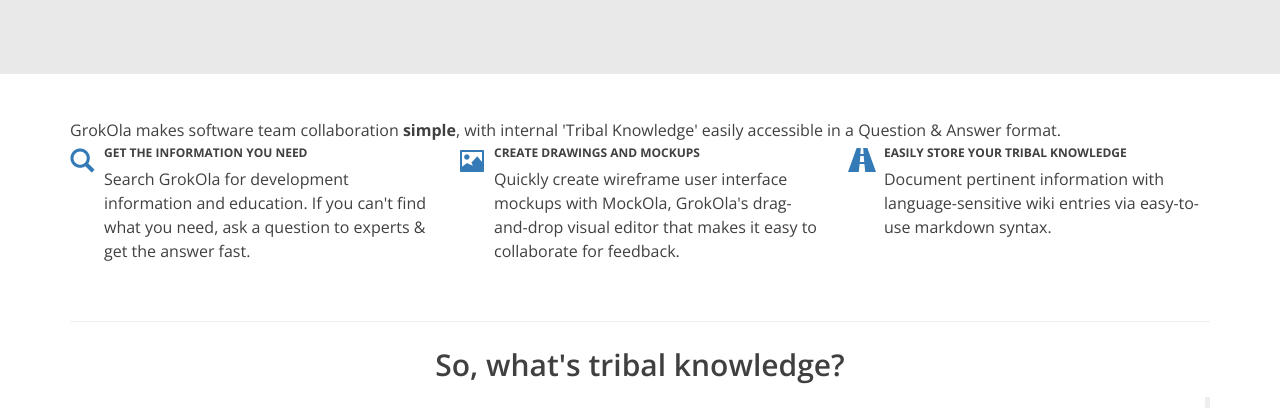
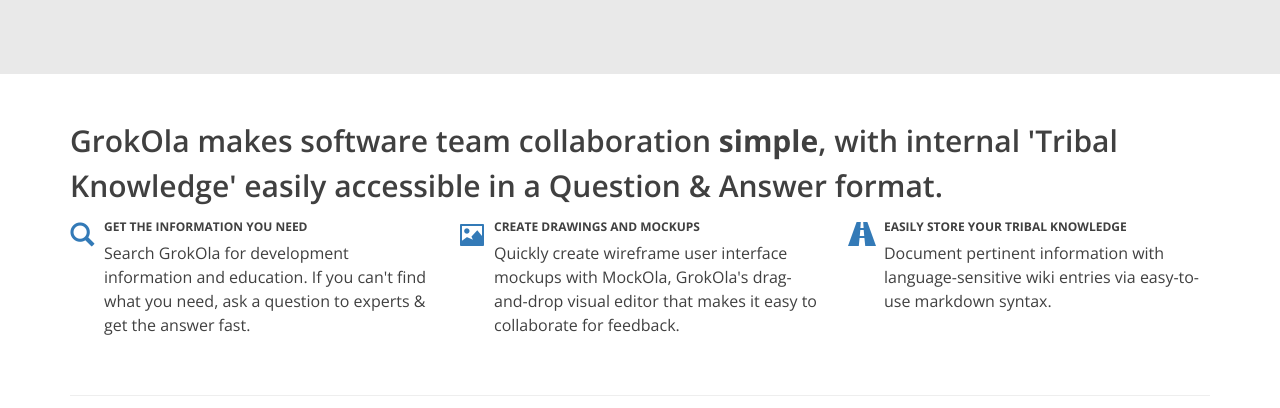
Before and after one commit to in-the-keyhole/www.grokola.com, a website: page index.html in a window 1280 px wide. Shown: the part 737-1145 px from the top of the page. Drawn offline with nearby package versions, Linux system fonts and the light colour scheme.

Commit message:
Update index.html

```diff
--- a/index.html
+++ b/index.html
@@ -160,7 +160,7 @@
 
         <!-- A few bullet point about grokOla -->
         <section class="push--bottom">
-        	<div class="page-subheading"><h2></h2>GrokOla makes software team collaboration <b>simple</b>, with internal 'Tribal Knowledge' easily accessible in a Question & Answer format.</h2></h2></div>
+        	<div class="page-subheading"><h2>GrokOla makes software team collaboration <b>simple</b>, with internal 'Tribal Knowledge' easily accessible in a Question & Answer format.</h2></h2></div>
             <ul class="list-unstyled  row">
                 <li class="col-xs-12  col-sm-4  push--bottom">
                     <div class="media">
```
